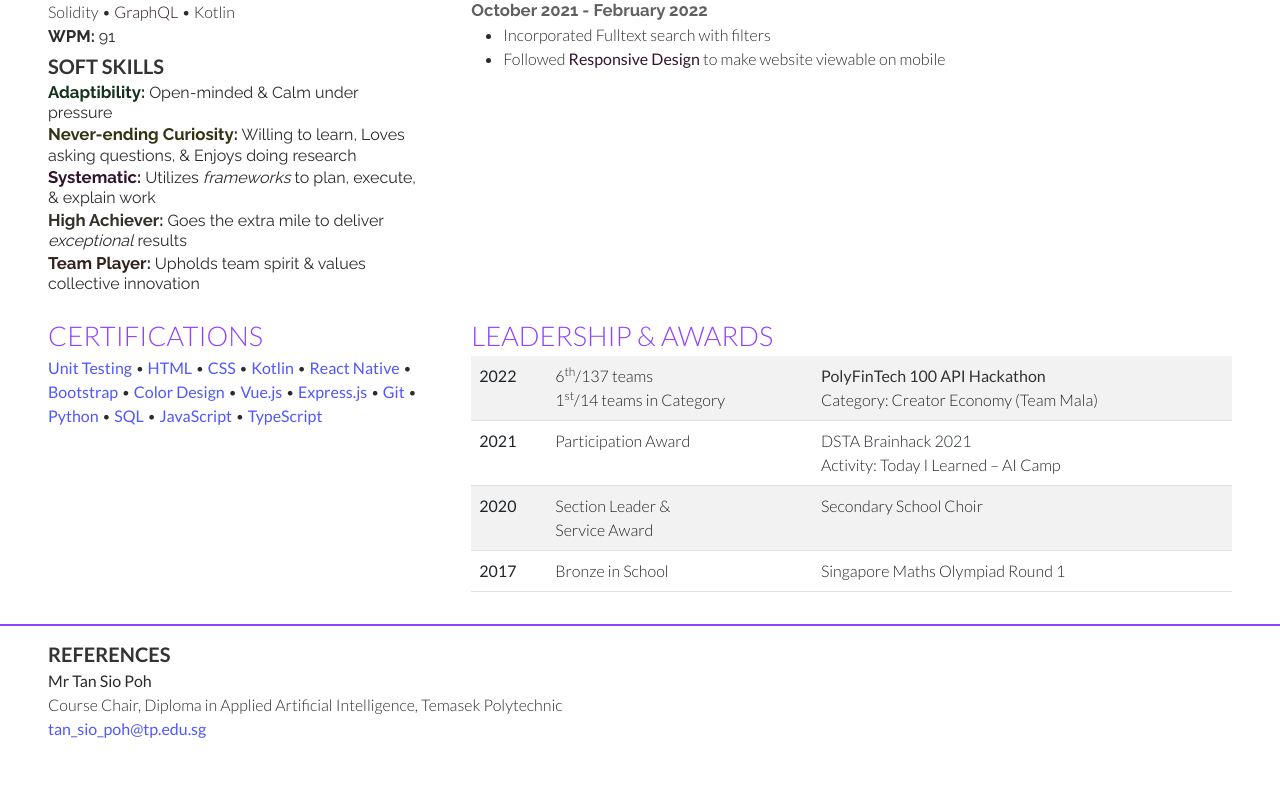
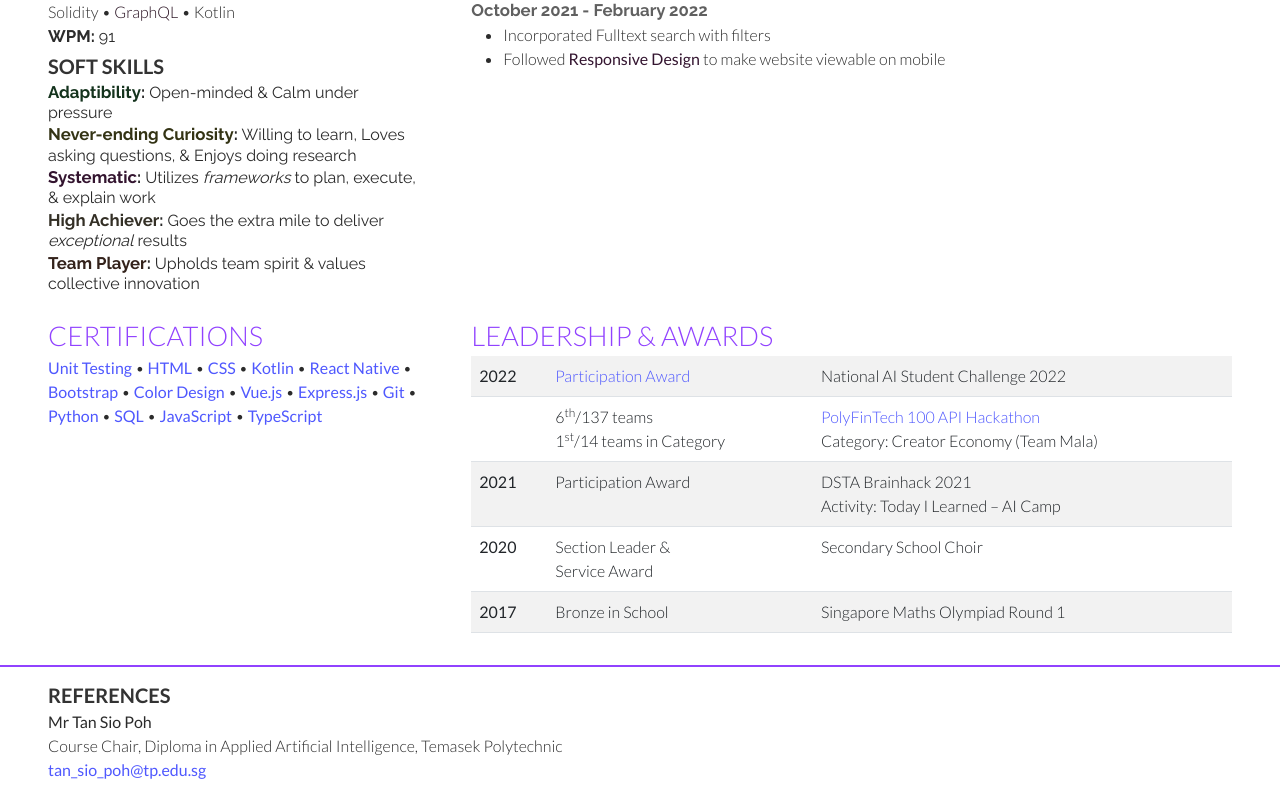
Before and after one commit to TMK04/resume, a React (Create React App) app: page / in a window 1280 px wide. Shown: the part 944-1742 px from the top of the page. Before the commit the page ends 1701 px from the top, so only its background shows below. Built offline with nearby package versions, Linux system fonts and the light colour scheme.

Commit message:
feat(LnA): add NAISC 2022

```diff
--- a/src/sections/LnASection/index.tsx
+++ b/src/sections/LnASection/index.tsx
@@ -9,15 +9,20 @@ export default function LnASection() {
           <tr>
             <th>2022</th>
             <td>
+              <Link href="https://certificates.aisingapore.org/certificate-verification/87767-853DB-8048F">
+                Participation Award
+              </Link>
+            </td>
+            <td>National AI Student Challenge 2022</td>
+          </tr>
+          <tr>
+            <th></th>
+            <td>
               6<sup>th</sup>/137 teams
               <br />1<sup>st</sup>/14 teams in Category
             </td>
             <td>
-              <Link
-                className="fw-bold text-accent"
-                id="lna-pf100"
-                href="http://polyfintech100hackathon.sg"
-              >
+              <Link id="lna-pf100" href="http://polyfintech100hackathon.sg">
                 PolyFinTech 100 API Hackathon
               </Link>
               <br />
```
